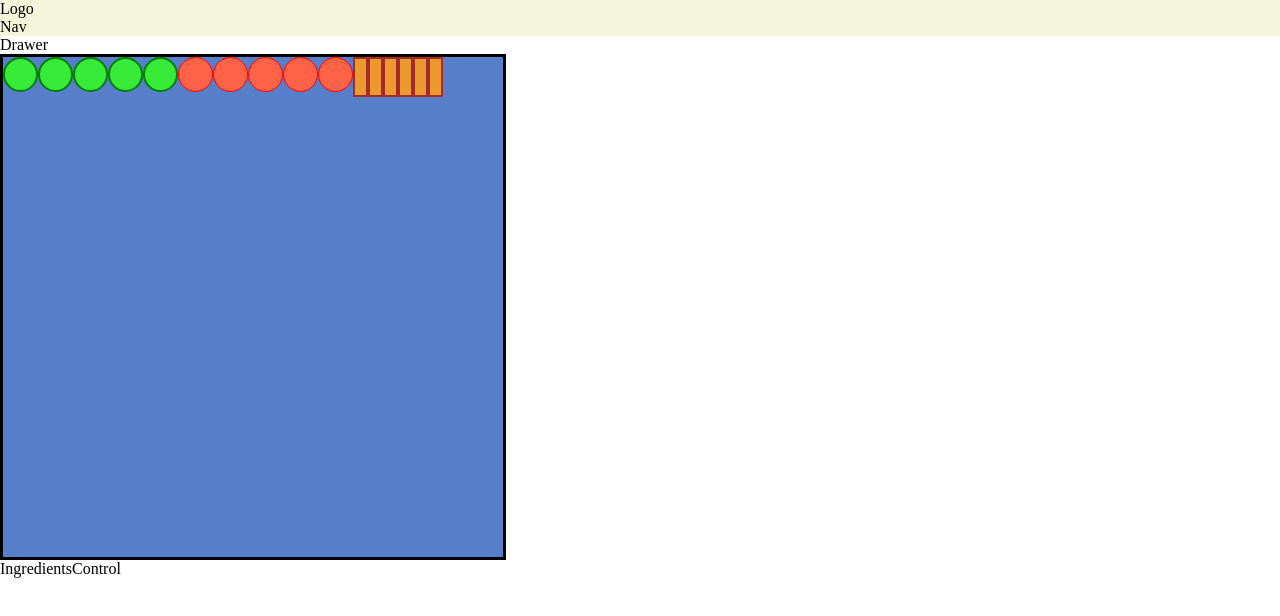
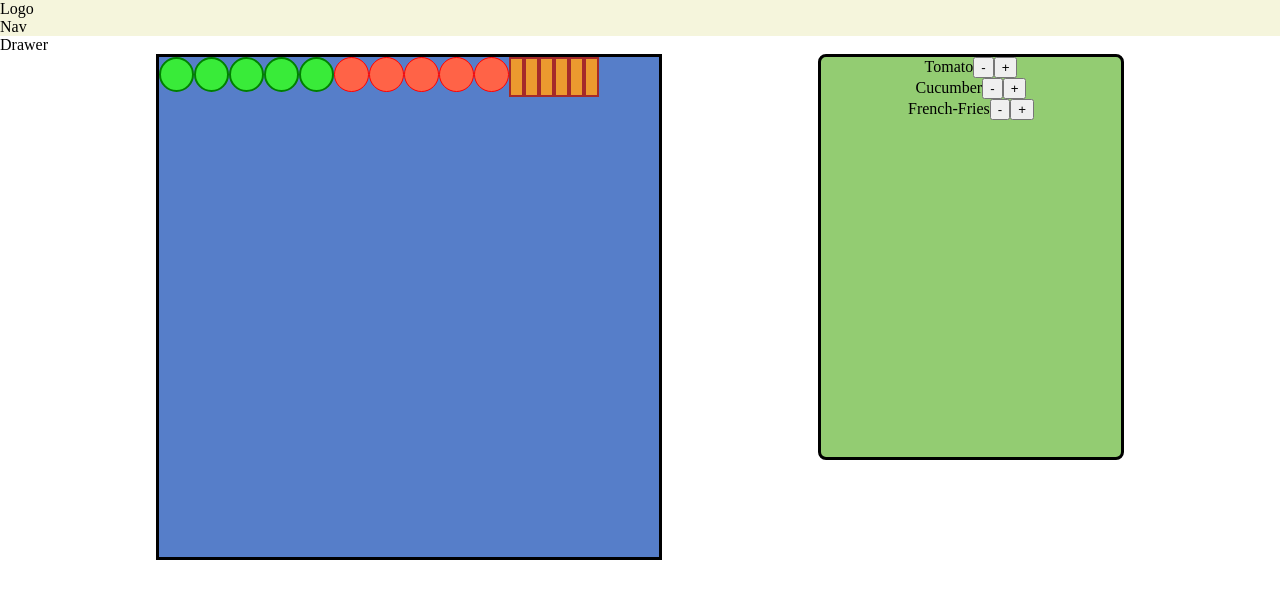
Before and after one commit to bayel-bakytov/shawarma-builder, a React (Create React App) app: page / in a window 1280 px wide. Shown: the top 616 px of the page. Built offline with nearby package versions, Linux system fonts and the light colour scheme.

Commit message:
Add remove  ingredients

```diff
--- /dev/null
+++ b/src/components/ShawarmaBuilder/IngredientsControls/IngredientControl/IngredientControl.js
@@ -0,0 +1,20 @@
+import React from "react";
+import classes from "./IngredientControl.module.css";
+
+export default ({ control, addIngredient, removeIngredient }) => (
+  <div className={classes.IngredientControl}>
+    <span className={classes.label}>{control.label}</span>
+    <button
+      className={classes.less}
+      onClick={() => removeIngredient(control.type)}
+    >
+      -
+    </button>
+    <button
+      className={classes.more}
+      onClick={() => addIngredient(control.type)}
+    >
+      +
+    </button>
+  </div>
+);
--- /dev/null
+++ b/src/components/ShawarmaBuilder/IngredientsControls/IngredientsControls.js
@@ -0,0 +1,21 @@
+import React from "react";
+import classes from "./IngredientsControls.module.css";
+import IngredientControl from "./IngredientControl/IngredientControl";
+
+export default ({ addIngredient, removeIngredient }) => {
+  const controls = [
+    { label: "Tomato", type: "tomato" },
+    { label: "Cucumber", type: "cucumber" },
+    { label: "French-Fries", type: "frenchFries" },
+  ];
+
+  const controlsOutput = controls.map((control) => (
+    <IngredientControl
+      control={control}
+      addIngredient={addIngredient}
+      removeIngredient={removeIngredient}
+    />
+  ));
+
+  return <div className={classes.IngredientsControls}>{controlsOutput}</div>;
+};
--- /dev/null
+++ b/src/components/ShawarmaBuilder/IngredientsControls/IngredientsControls.module.css
@@ -0,0 +1,11 @@
+.IngredientsControls{
+    border: 3px solid black;
+    background-color: rgba(80, 172, 27, 0.616);
+    width: 300px;
+    height: 400px;
+    display: flex;
+    flex-flow: column nowrap;
+    align-items: center;
+    overflow: hidden;
+    border-radius: .5rem;
+}
--- a/src/containers/ShawarmaBuilder/ShawarmaBuilder.js
+++ b/src/containers/ShawarmaBuilder/ShawarmaBuilder.js
@@ -1,17 +1,35 @@
 import React, { useState } from "react";
 import ShawarmaIngredients from "../../components/ShawarmaBuilder/ShawarmaIngredients/ShawarmaIngredients";
 import classes from "./ShawarmaBuilder.module.css";
+import IngredientsControls from "../../components/ShawarmaBuilder/IngredientsControls/IngredientsControls";
 
 export default () => {
   const [ingredients, setIngredients] = useState({
-          cucumber:5,
-          tomato:5,
-          frenchFries:6,
+    cucumber: 5,
+    tomato: 5,
+    frenchFries: 6,
   });
+
+  function addIngredient(type) {
+    const newIngredients = {...ingredients};
+    newIngredients[type]++;
+    setIngredients(newIngredients);
+  }
+
+  function removeIngredient(type) {
+    if(ingredients[type] >= 1){
+    const newIngredients = {...ingredients};
+    newIngredients[type]--;
+    setIngredients(newIngredients);
+    }
+  }
   return (
     <div className={classes.ShawarmaBuilder}>
-      <ShawarmaIngredients ingredients={ingredients}/>
-      IngredientsControl
+      <ShawarmaIngredients ingredients={ingredients} />
+      <IngredientsControls
+        addIngredient={addIngredient}
+        removeIngredient={removeIngredient}
+      />
     </div>
   );
 };
--- a/src/containers/ShawarmaBuilder/ShawarmaBuilder.module.css
+++ b/src/containers/ShawarmaBuilder/ShawarmaBuilder.module.css
@@ -0,0 +1,5 @@
+.ShawarmaBuilder{
+    display: flex;
+    flex-wrap: wrap;
+    justify-content: space-evenly;
+}
```
Also changed, not shown: src/components/ShawarmaBuilder/IngredientsControls/IngredientControl/IngredientControl.module.css (added).
